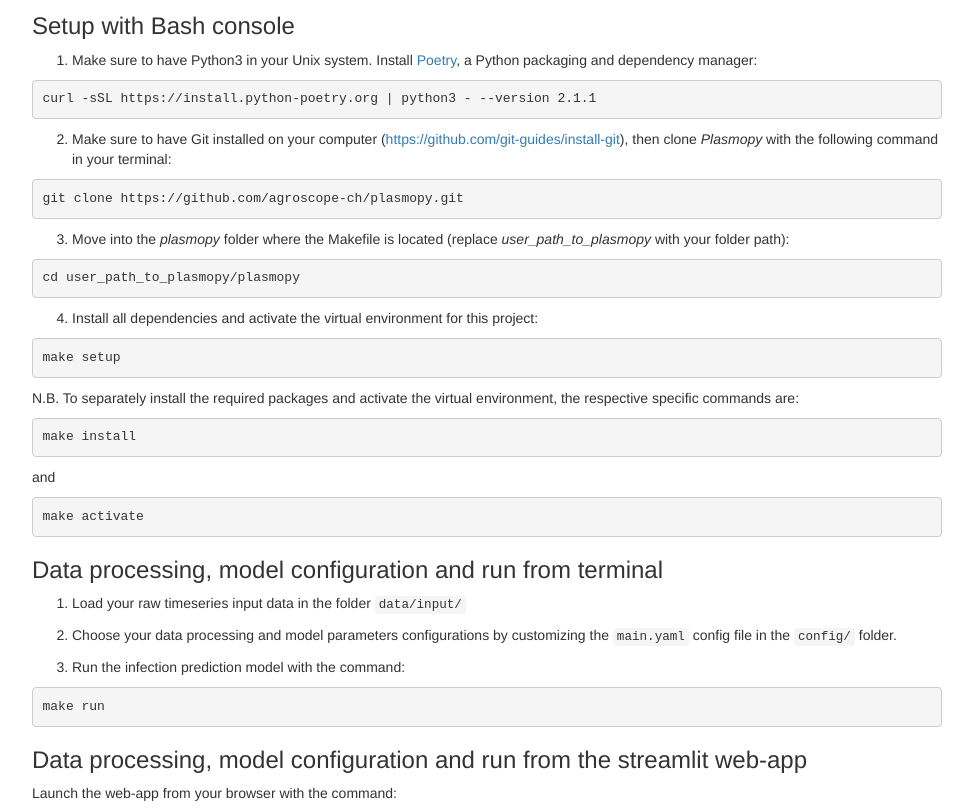
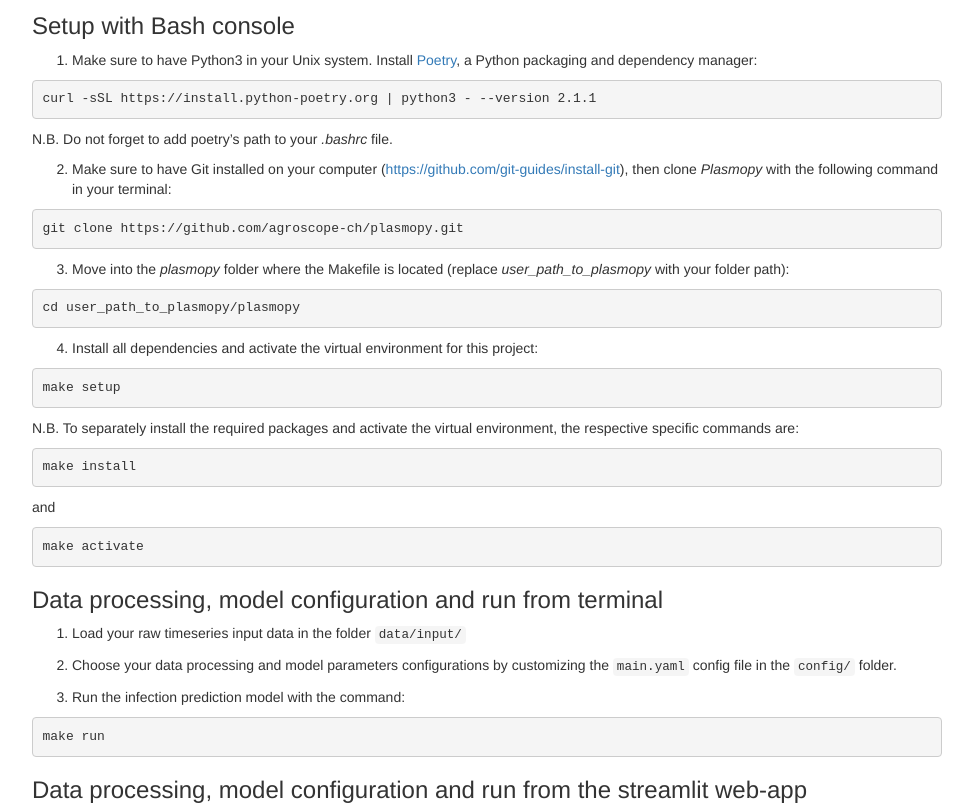
Before and after one commit to agroscope-ch/plasmopy, a plain HTML site: page README.html in a window 1280 px wide. Shown: the part 820-1630 px from the top of the page, without its empty margins (153-1126 px from the left). Drawn offline with nearby package versions, Linux system fonts and the light colour scheme; some packages are replaced by stand-ins of ours.

Commit message:
added ADD POETRY PATH reminder to README file

```diff
--- a/README.html
+++ b/README.html
@@ -369,6 +369,8 @@ forecasting.</p>
 packaging and dependency manager:</li>
 </ol>
 <pre class="bash"><code>curl -sSL https://install.python-poetry.org | python3 - --version 2.1.1</code></pre>
+<p>N.B. Do not forget to add poetry’s path to your <em>.bashrc</em>
+file.</p>
 <ol start="2" style="list-style-type: decimal">
 <li>Make sure to have Git installed on your computer (<a href="https://github.com/git-guides/install-git" class="uri">https://github.com/git-guides/install-git</a>), then clone
 <em>Plasmopy</em> with the following command in your terminal:</li>
```
Also changed, not shown: 1 other file.
